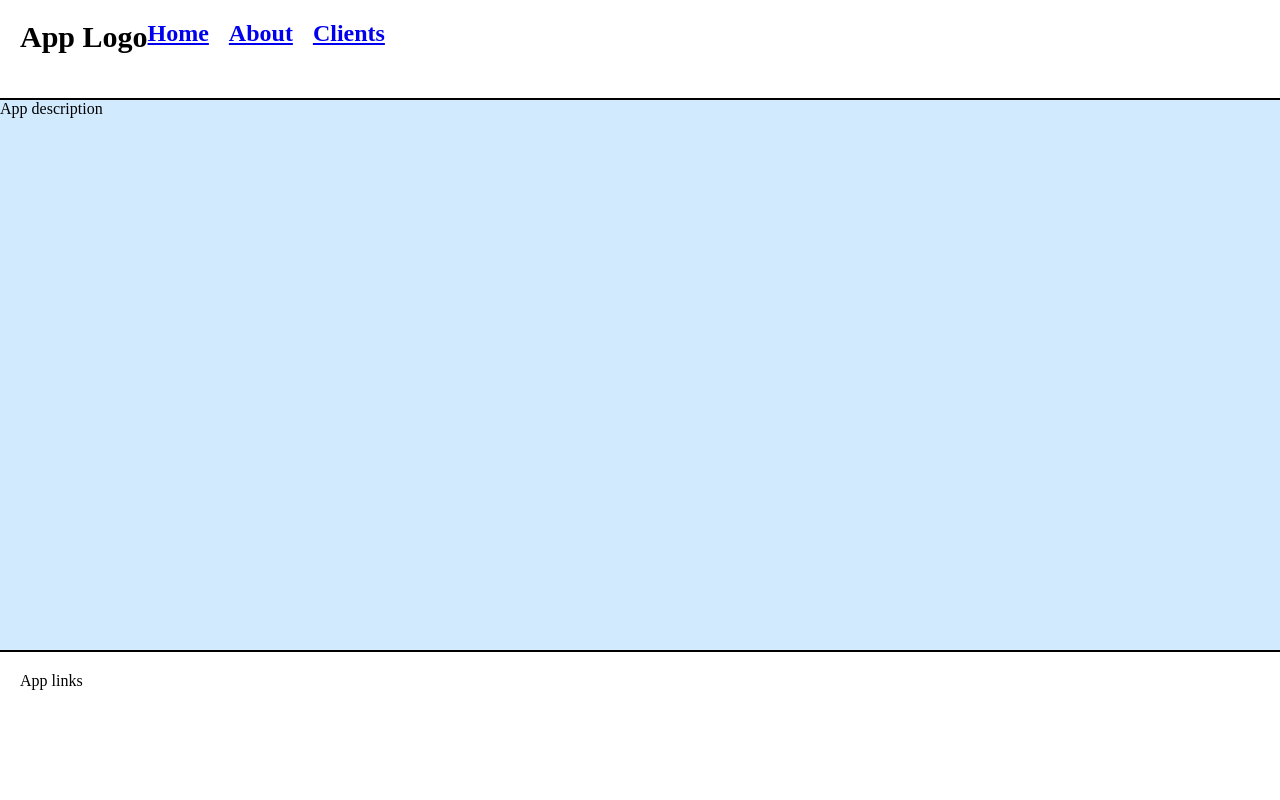
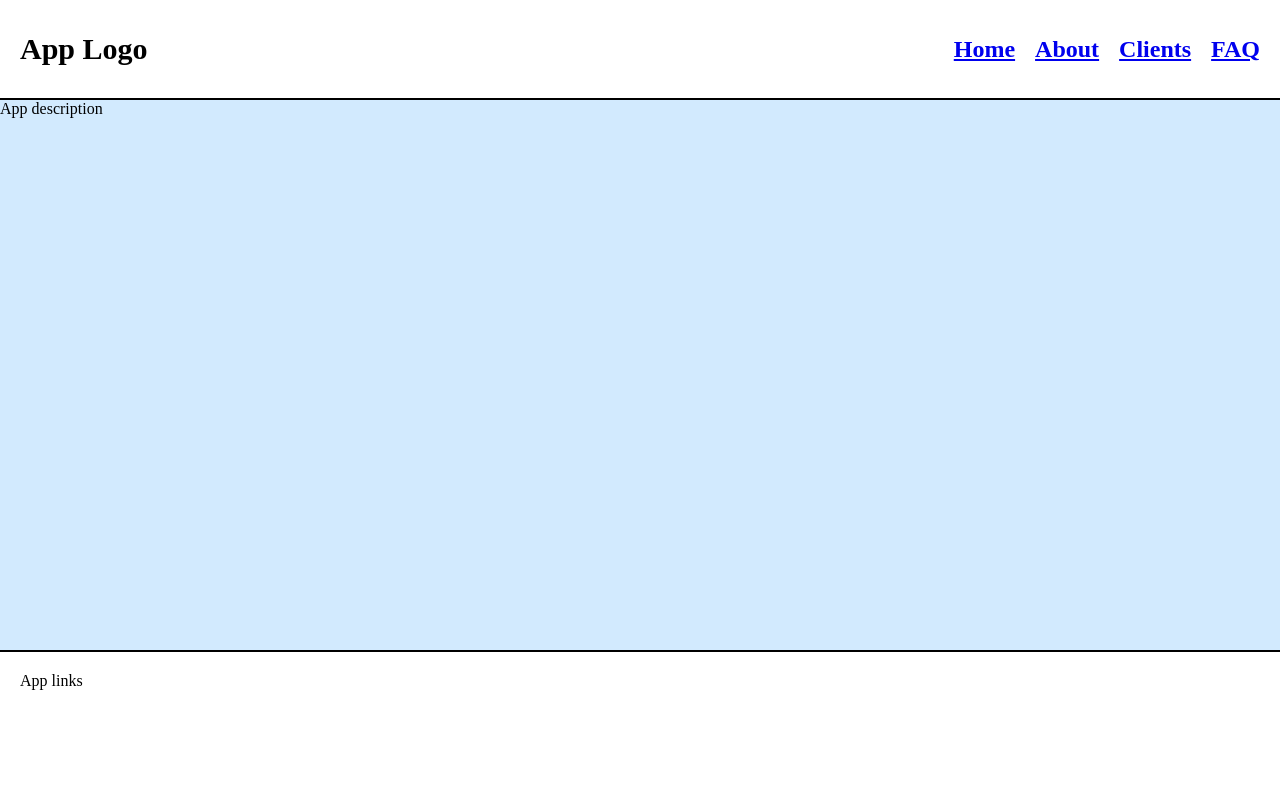
Before and after one commit to gzavertyaev-dev/cohort_62_lesson_02, a plain HTML site: page index.html in a window 1280 px wide. Drawn offline with Linux system fonts and the light colour scheme.

Commit message:
Add navigation styles

```diff
--- a/index.html
+++ b/index.html
@@ -15,6 +15,7 @@
           <a class="link" href="#">Home</a>
           <a class="link" href="#">About</a>
           <a class="link" href="#">Clients</a>
+          <a class="link" href="#">FAQ</a>
         </nav>
       </header>
       <main>App description</main>
--- a/styles.css
+++ b/styles.css
@@ -28,6 +28,8 @@ li {
 
 header {
   display: flex;
+  justify-content: space-between;
+  align-items: center;
   width: 100%;
   height: 100px;
   padding: 20px;
```
